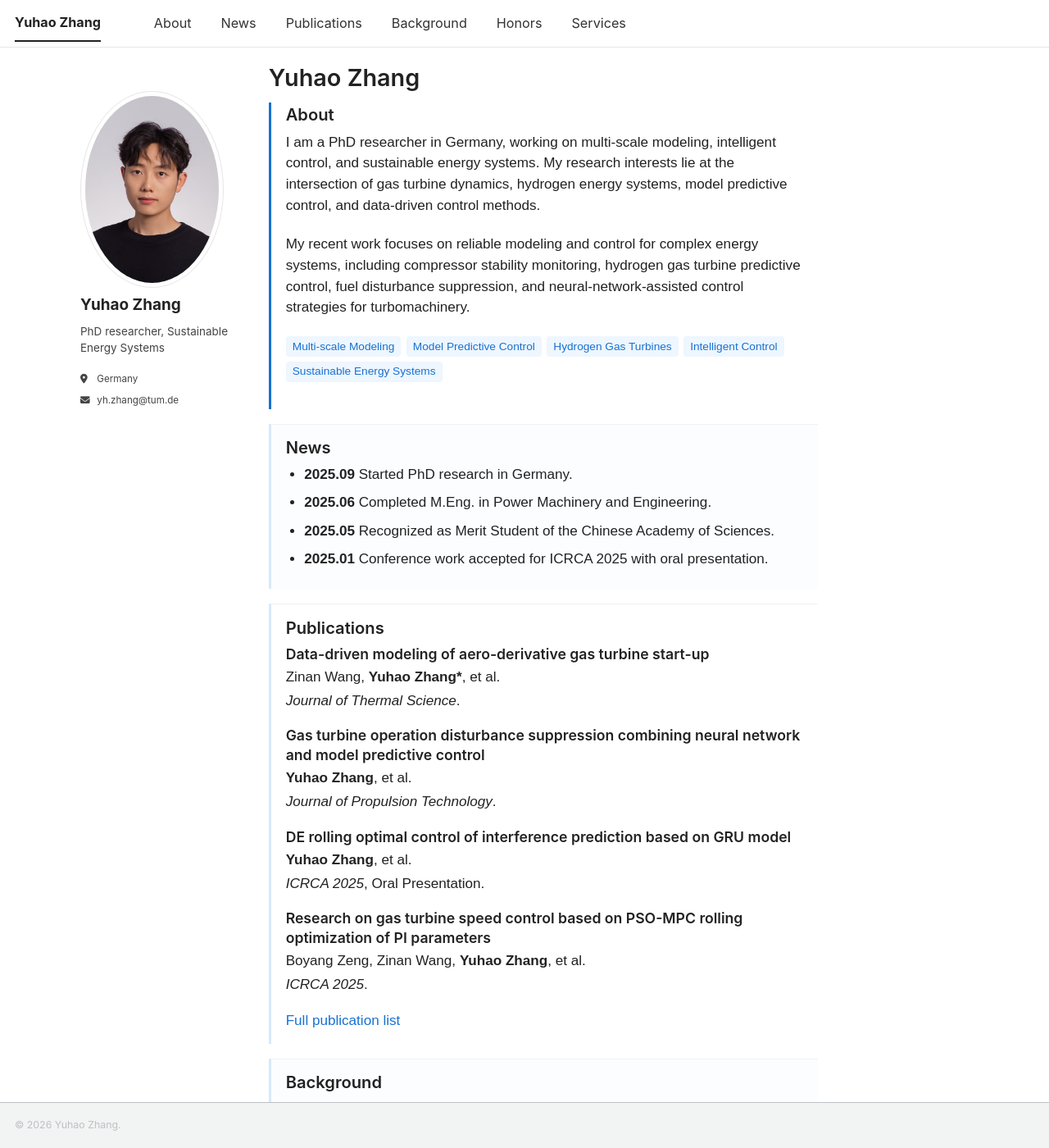
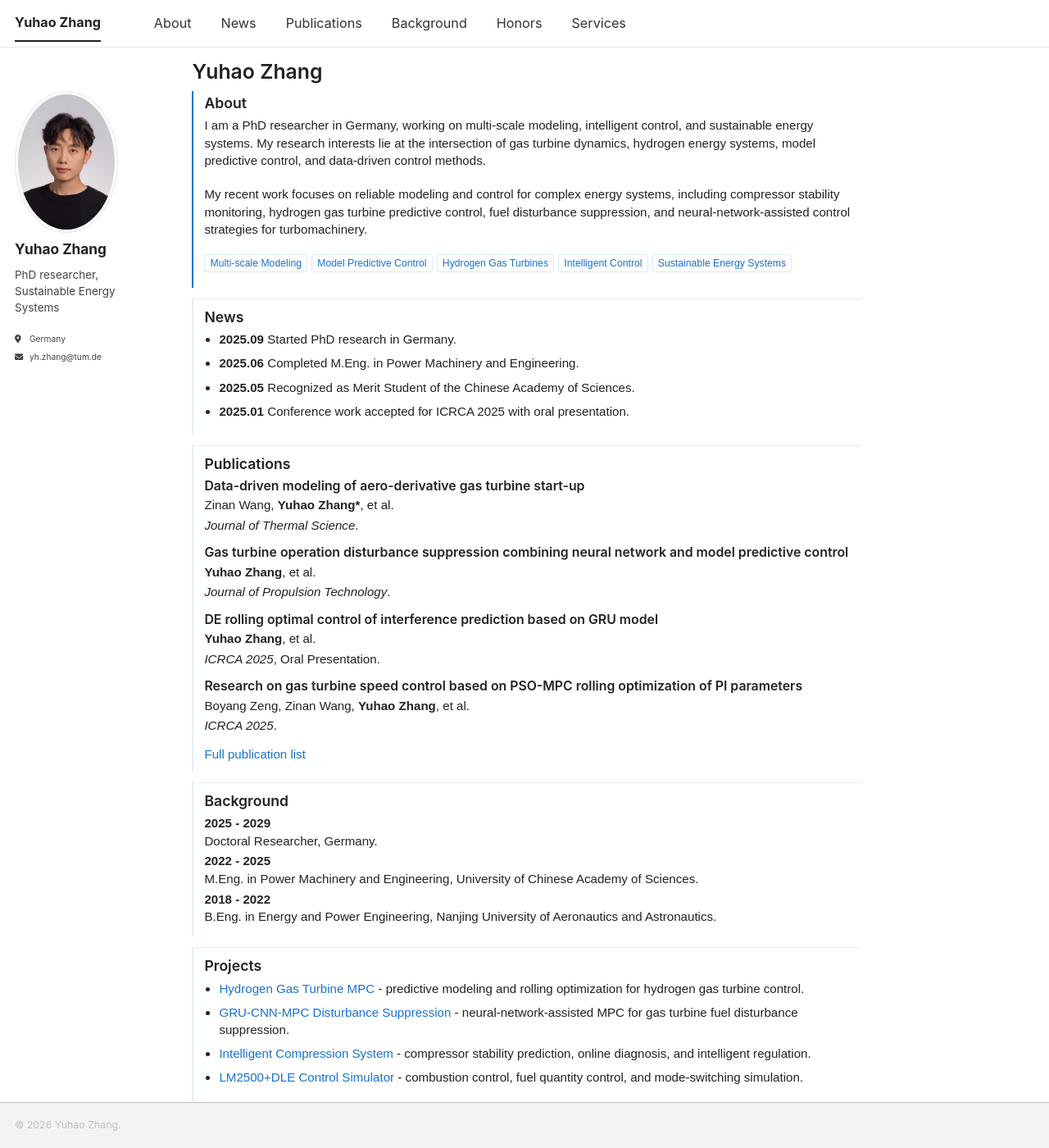
Before and after one commit to yuhaozhang420/yuhaozhang420.github.io, a Jekyll site: the page built from _pages/about.md, in a window 1280 px wide and 1400 px high. Shown: the whole window at 82% size. Built offline with Jekyll 4.4.1, drawn with Linux system fonts in a browser that asks for light colours; a script bundle is joined from its source files by our own code; library files that are not in the unit come from our copies.

Commit message:
Tighten academic homepage layout

```diff
--- a/_sass/layout/_yuhao.scss
+++ b/_sass/layout/_yuhao.scss
@@ -20,8 +20,8 @@ body {
 }
 
 #main {
-  max-width: 1120px;
-  margin-top: 1.1rem;
+  max-width: 1280px;
+  margin-top: 0.85rem;
 }
 
 body,
@@ -70,18 +70,20 @@ li#theme-toggle,
   border: 1px solid #e6e6e6;
   border-radius: 50%;
   box-shadow: none;
+  max-width: 138px;
 }
 
 .sidebar .author__name {
   color: #222;
-  font-size: 1.05rem;
+  font-size: 0.96rem;
   font-weight: 700;
 }
 
 .author__bio,
 .author__urls {
   color: #444;
-  font-size: 0.86rem;
+  font-size: 0.76rem;
+  line-height: 1.35;
 }
 
 .page__content h1,
@@ -91,18 +93,18 @@ li#theme-toggle,
 
 .page__title {
   color: #222;
-  font-size: 1.6rem;
+  font-size: 1.38rem;
   font-weight: 600;
   line-height: 1.2;
-  margin-bottom: 0.7rem;
+  margin-bottom: 0.45rem;
 }
 
 .profile-section {
-  background: #fbfdff;
-  border-left: 3px solid #d7e9fb;
-  border-top: 1px solid #edf2f7;
-  margin: 0 0 1rem;
-  padding: 0.9rem 1rem 0.85rem;
+  background: transparent;
+  border-left: 2px solid #e3eef8;
+  border-top: 1px solid #ececec;
+  margin: 0 0 0.72rem;
+  padding: 0.62rem 0 0.58rem 0.72rem;
 }
 
 .profile-section--plain {
@@ -113,16 +115,16 @@ li#theme-toggle,
 }
 
 .profile-section:nth-of-type(2n + 3) {
-  background: #fff;
+  background: transparent;
 }
 
 .page__content h2 {
   border-bottom: 0;
   color: #222;
-  font-size: 1.12rem;
+  font-size: 0.98rem;
   font-weight: 600;
-  margin-bottom: 0.45rem;
-  margin-top: 1.35rem;
+  margin-bottom: 0.35rem;
+  margin-top: 1rem;
   padding-bottom: 0;
 }
 
@@ -137,13 +139,13 @@ li#theme-toggle,
 .page__content p,
 .page__content li {
   color: #222;
-  font-size: 0.95rem;
-  line-height: 1.5;
+  font-size: 0.84rem;
+  line-height: 1.42;
 }
 
 .page__content ul {
-  margin-top: 0.3rem;
-  padding-left: 1.25rem;
+  margin-top: 0.18rem;
+  padding-left: 1rem;
 }
 
 .profile-section > ul:last-child,
@@ -164,30 +166,30 @@ li#theme-toggle,
 .research-tags {
   display: flex;
   flex-wrap: wrap;
-  gap: 0.35rem;
-  margin: 0.75rem 0 1rem;
+  gap: 0.28rem;
+  margin: 0.52rem 0 0.45rem;
 }
 
 .research-tags span {
-  background: #eef6ff;
-  border: 0;
-  border-radius: 4px;
+  background: transparent;
+  border: 1px solid #dbeaf8;
+  border-radius: 3px;
   color: #1772d0;
-  font-size: 0.76rem;
+  font-size: 0.68rem;
   line-height: 1;
-  padding: 0.3rem 0.45rem;
+  padding: 0.22rem 0.34rem;
 }
 
 .compact-publications article {
-  margin: 0 0 1rem;
+  margin: 0 0 0.72rem;
 }
 
 .compact-publications h3 {
   color: #222;
-  font-size: 0.98rem;
+  font-size: 0.88rem;
   font-weight: 600;
-  line-height: 1.35;
-  margin: 0 0 0.18rem;
+  line-height: 1.28;
+  margin: 0 0 0.12rem;
 }
 
 .compact-publications p,
@@ -206,3 +208,38 @@ li#theme-toggle,
 .archive__item-excerpt {
   margin-top: 0.25rem;
 }
+
+@media (min-width: 57.8125em) {
+  .sidebar {
+    width: 13%;
+    margin-right: 2.6%;
+    padding-right: 0.7rem;
+  }
+
+  .page {
+    width: 84%;
+    padding-left: 2%;
+  }
+
+  .author__avatar img {
+    max-width: 126px;
+    padding: 3px;
+  }
+}
+
+@media screen and (min-width: 1024px) {
+  .sidebar {
+    padding-top: 0;
+  }
+}
+
+@media (min-width: 80em) {
+  .sidebar {
+    max-width: 175px;
+  }
+
+  .page {
+    width: 85%;
+    padding-left: 2.4%;
+  }
+}
```
